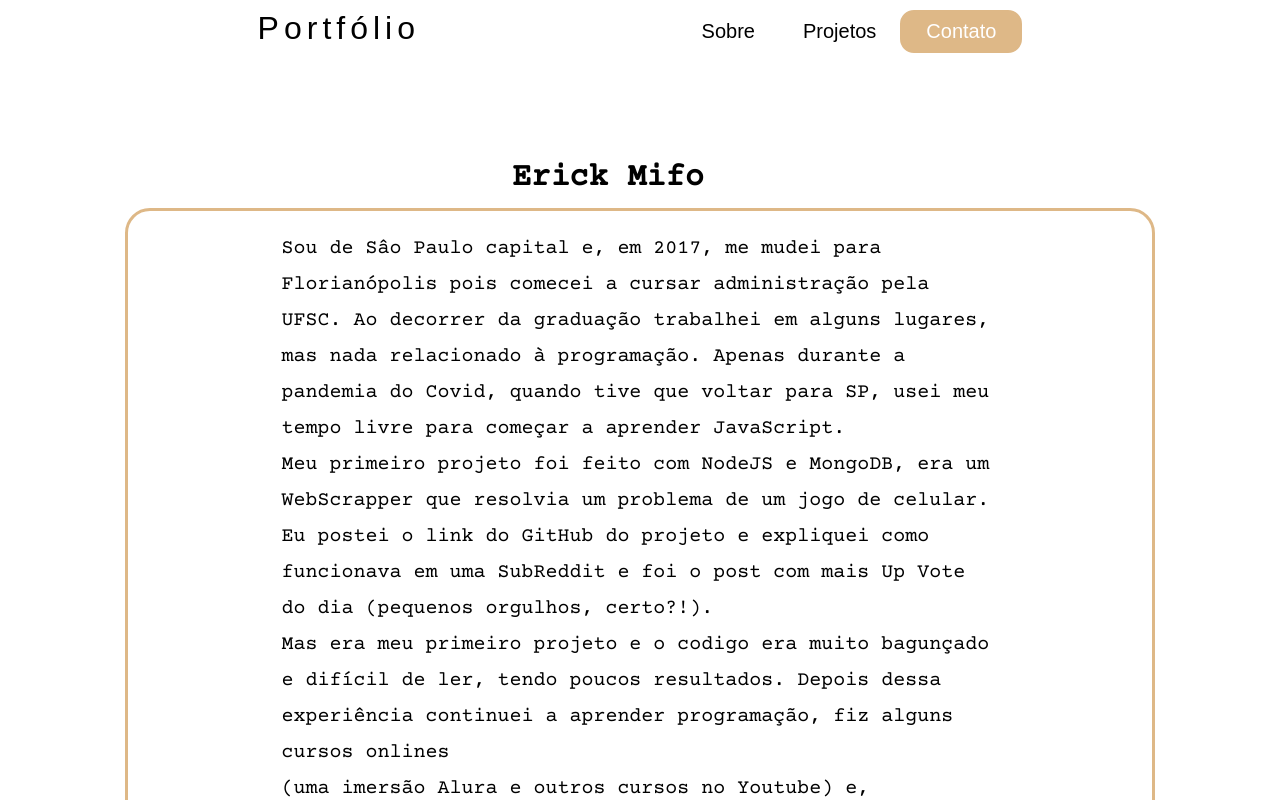
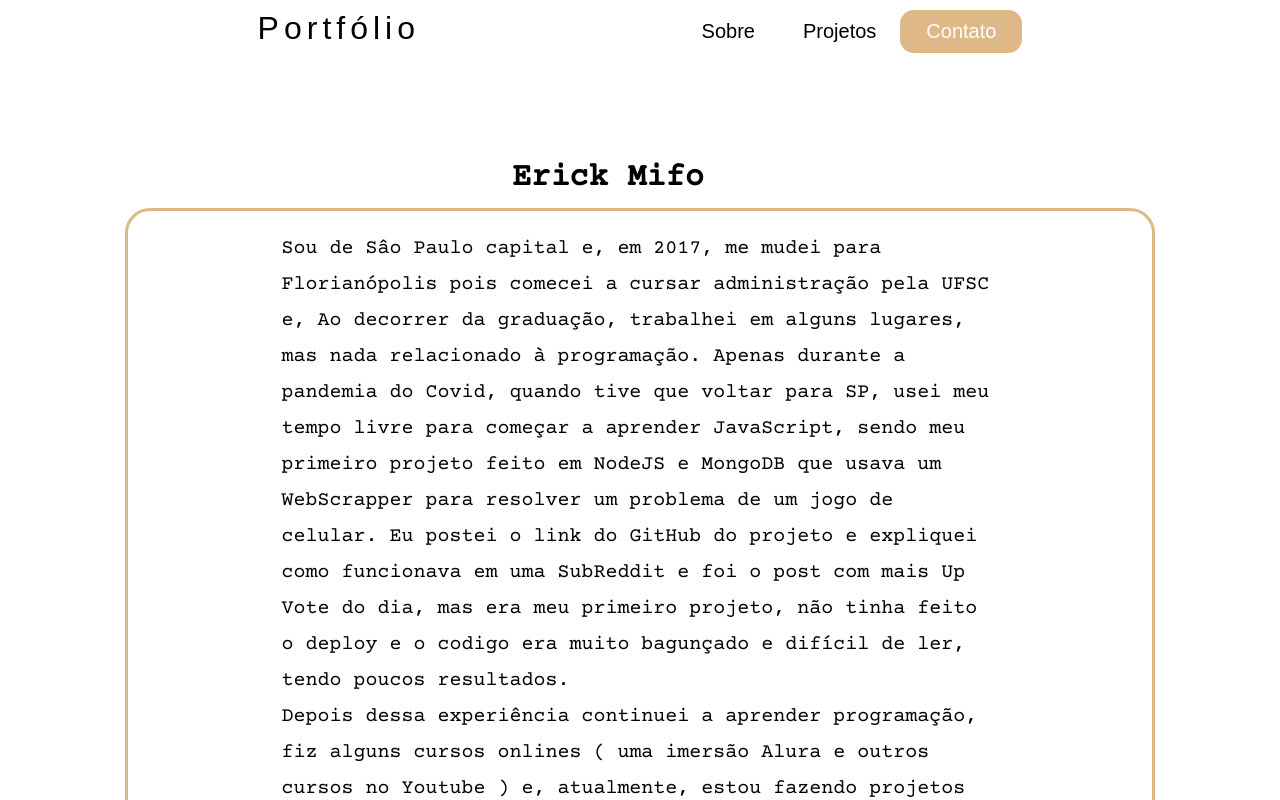
Before and after one commit to ErickMifo/Portfolio, a React (Create React App) app: page /sobre in a window 1280 px wide. Shown: the top 800 px of the page. Built offline with nearby package versions, Linux system fonts and the light colour scheme.

Commit message:
UPDATE: arrumando textos

```diff
--- a/package.json
+++ b/package.json
@@ -14,10 +14,8 @@
     "react": "^17.0.1",
     "react-dom": "^17.0.1",
     "react-intersection-observer": "^8.30.1",
-    "react-pdf": "^5.0.0",
     "react-router-dom": "^5.2.0",
     "react-scripts": "4.0.0",
-    "react-spring": "^8.0.27",
     "react-typed": "^1.2.0",
     "web-vitals": "^0.2.4",
     "yup": "^0.29.3"
--- a/src/pages/projetos/index.js
+++ b/src/pages/projetos/index.js
@@ -10,7 +10,7 @@ const animate = { x: 0, opacity: 1 }
 
 
 const projetos = "Aqui estão alguns dos meus projetos."
-const interesse = "São do meu interesse: JavaScript, CSS, HTML, Reactjs e Nodejs"
+const interesse = "São do meu interesse: JavaScript, CSS, HTML e Reactjs"
 function Projetos() {
 
 
--- a/src/pages/sobre/index.js
+++ b/src/pages/sobre/index.js
@@ -13,16 +13,16 @@ import { Link } from 'react-router-dom';
 
 
 
-const Primeiro = "Sou de Sâo Paulo capital e, em 2017, me mudei para Florianópolis pois comecei a cursar administração pela UFSC. "
-const Segundo = "Ao decorrer da graduação trabalhei em alguns lugares, mas nada relacionado à programação. "
-const Terceiro = "Apenas durante a pandemia do Covid, quando tive que voltar para SP, usei meu tempo livre para começar a aprender JavaScript. "
-const Quarto = "Meu primeiro projeto foi feito com NodeJS e MongoDB, era um WebScrapper que resolvia um problema de um jogo de celular. "
-const Quinto = "Eu postei o link do GitHub do projeto e expliquei como funcionava em uma SubReddit e foi o post com mais Up Vote do dia (pequenos orgulhos, certo?!)."
-const Sexto = "Mas era meu primeiro projeto e o codigo era muito bagunçado e difícil de ler, tendo poucos resultados. "
+const Primeiro = "Sou de Sâo Paulo capital e, em 2017, me mudei para Florianópolis pois comecei a cursar administração pela UFSC e, "
+const Segundo = "Ao decorrer da graduação, trabalhei em alguns lugares, mas nada relacionado à programação. "
+const Terceiro = "Apenas durante a pandemia do Covid, quando tive que voltar para SP, usei meu tempo livre para começar a aprender JavaScript, sendo "
+const Quarto = "meu primeiro projeto feito em NodeJS e MongoDB que usava um WebScrapper para resolver um problema de um jogo de celular. "
+const Quinto = "Eu postei o link do GitHub do projeto e expliquei como funcionava em uma SubReddit e foi o post com mais Up Vote do dia, "
+const Sexto = "mas era meu primeiro projeto, não tinha feito o deploy e o codigo era muito bagunçado e difícil de ler, tendo poucos resultados. "
 const Setimo = "Depois dessa experiência continuei a aprender programação, fiz alguns cursos onlines"
-const Oitavo = "(uma imersão Alura e outros cursos no Youtube) e, atualmente, estou fazendo projetos com foco maior para o Front-End."
-const Nono = " Se precisar de algo ou quiser conversar, fique à vontade para usar a aba de "
-const Dec = "."
+const Oitavo = " ( uma imersão Alura e outros cursos no Youtube ) e, atualmente, estou fazendo projetos com foco maior para o Front-End."
+const Nono = "Se precisar de algo ou quiser conversar, fique à vontade para usar a aba de "
+
 
 
 
@@ -87,18 +87,16 @@ function Sobre() {
                 {Primeiro}
                 {Segundo}
                 {Terceiro}
-                <br />
                 {Quarto}
                 {Quinto}
+                {Sexto}
                 <br />
-                {Sexto}
                 {Setimo}
-                <br />
                 {Oitavo}
                 <br />
                 {Nono}
-                <Link className="linkContato" to="/contato">contato</Link>
-                {Dec}
+                <Link className="linkContato" to="/contato">contato</Link>.
+
             </p>
             </motion.div>
 
```
Also changed, not shown: 1 other file (tests, documents, lock files or other folders).
